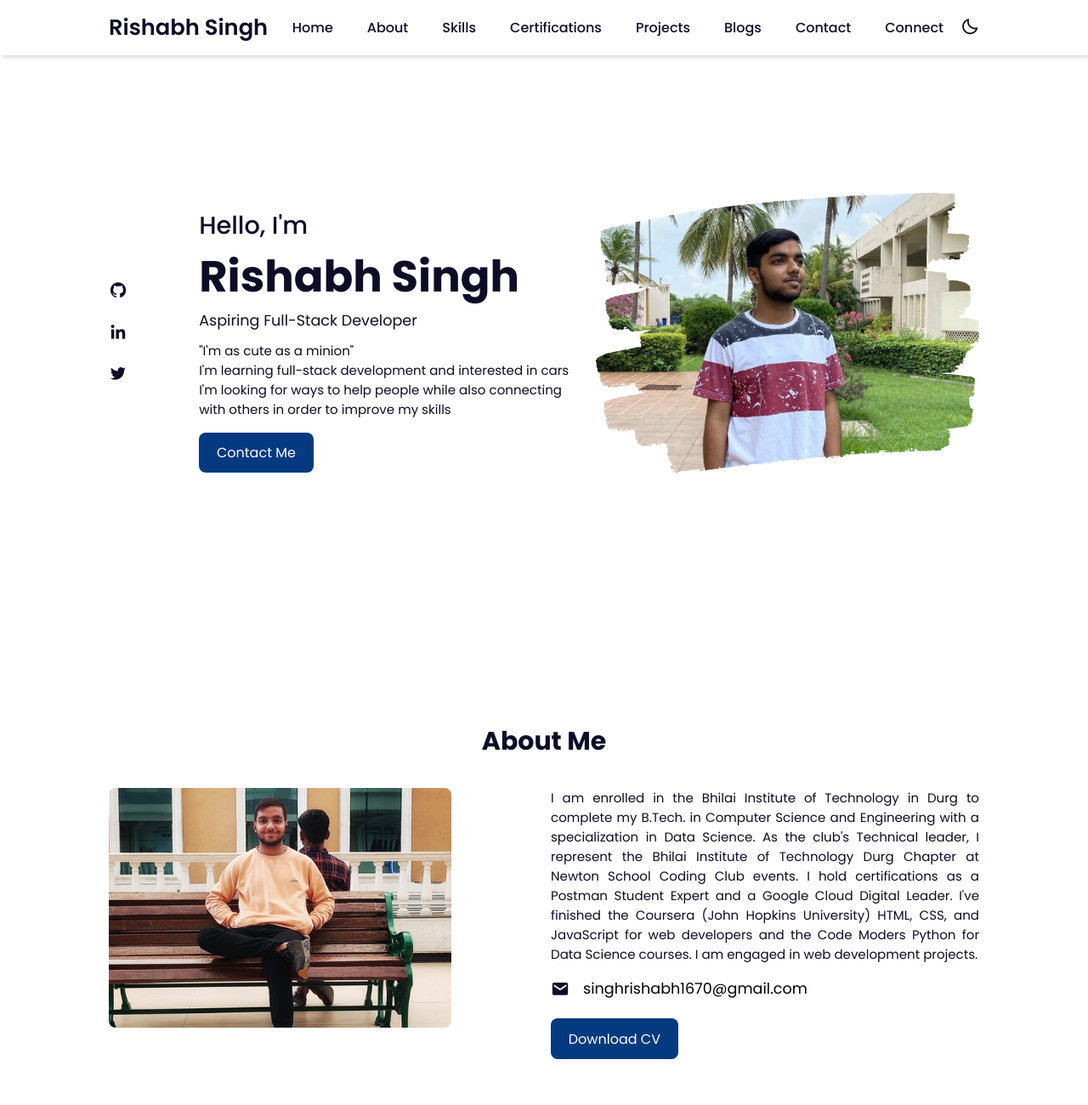
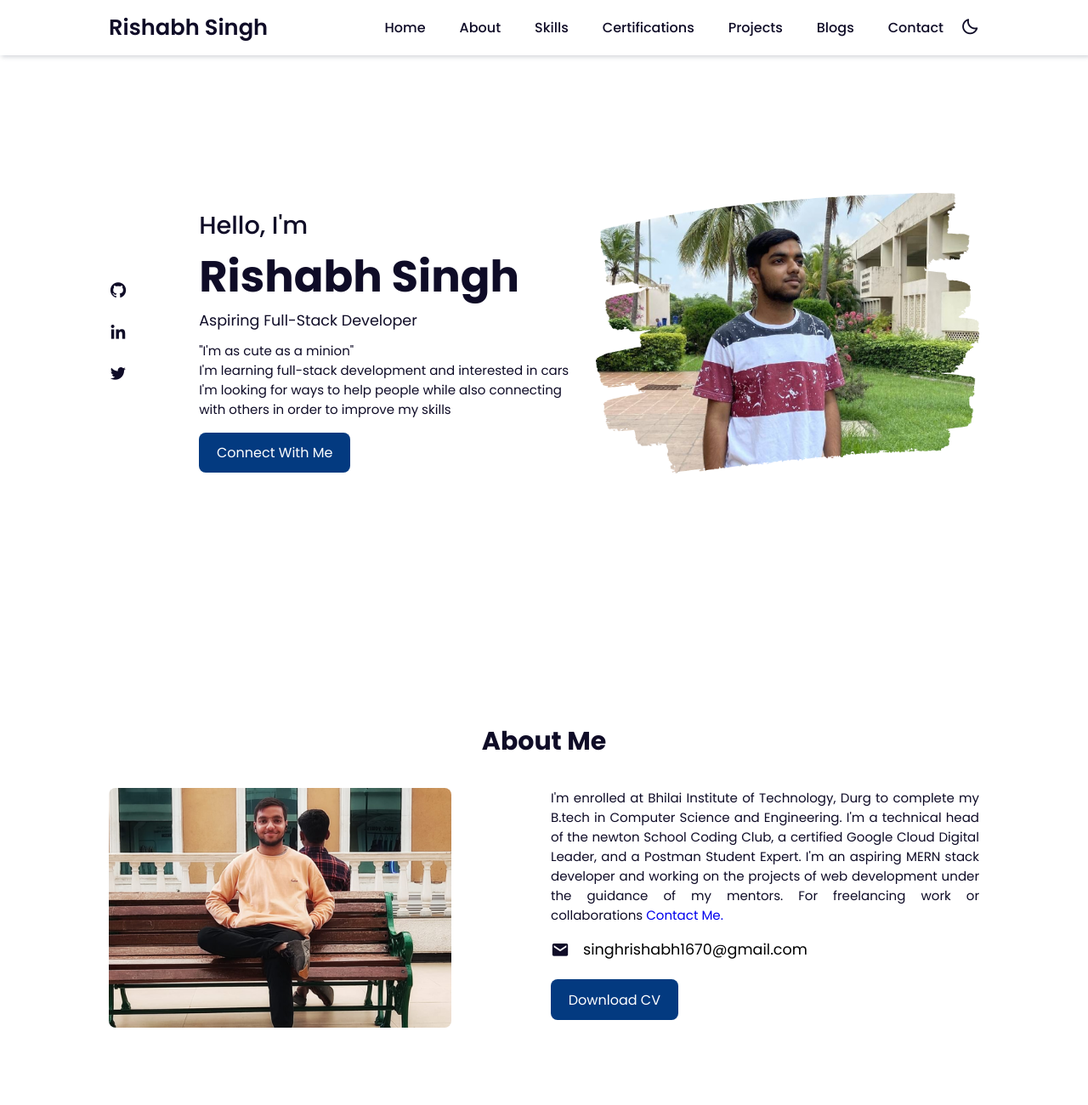
Before and after one commit to singhrishabh93/My.Portfolio.Website, a plain HTML site: page index.html in a window 1280 px wide. Shown: the top 1300 px of the page at 85% size. Drawn offline with nearby package versions, Linux system fonts and the light colour scheme.

Commit message:
Update index.html

```diff
--- a/index.html
+++ b/index.html
@@ -45,7 +45,7 @@
             <li><a href="#portfolio">Projects</a></li>
             <li><a href="#blogs">Blogs</a></li>
             <li><a href="#contact">Contact</a></li>
-            <li><a href="https://linktr.ee/singhrishabh">Connect</a></li>
+            <!-- <li><a href="https://linktr.ee/singhrishabh">Connect</a></li> -->
             <div class="bx bx-moon" id="darkmode"></div>
         </ul>
     </header>
@@ -65,7 +65,7 @@
             <h1>Rishabh Singh</h1>
             <h2>Aspiring Full-Stack Developer</h2>
             <p>"I'm as cute as a minion" <br> I'm learning full-stack development and interested in cars<br>I'm looking for ways to help people while also connecting with others in order to improve my skills</p>
-            <a href="mailto:singhrishabh1670@gmail.com" class="btn">Contact Me</a>
+            <a href="https://linktr.ee/singhrishabh" class="btn">Connect With Me</a>
         </div>
 
     </section>
@@ -81,7 +81,7 @@
                 <img src="121.png" alt="">
             </div>
             <div class="about-text">
-                <p>I am enrolled in the Bhilai Institute of Technology in Durg to complete my B.Tech. in Computer Science and Engineering with a specialization in Data Science. As the club's Technical leader, I represent the Bhilai Institute of Technology Durg Chapter at Newton School Coding Club events. I hold certifications as a Postman Student Expert and a Google Cloud Digital Leader. I've finished the Coursera (John Hopkins University) HTML, CSS, and JavaScript for web developers and the Code Moders Python for Data Science courses. I am engaged in web development projects.</p>
+                <p>I'm enrolled at Bhilai Institute of Technology, Durg to complete my B.tech in Computer Science and Engineering. I'm a technical head of the newton School Coding Club, a certified Google Cloud Digital Leader, and a Postman Student Expert. I'm an aspiring MERN stack developer and working on the projects of web development under the guidance of my mentors.  For freelancing work or collaborations <a href="mailto: singhrishabh1670@gmail.com" style="font-weight: 2000;">Contact Me.</a></p>
                 <div class="information">
                     <!-- Box 1 >
                     <div class="info-box">
@@ -298,7 +298,7 @@
     </div>
     <!-- Copyright -->
     <div class="copyright">
-        <p>Created and Managed By <a href="">Rishabh Singh</a> | 2023 All Right Reserved.</p>
+        <p>Created and Managed By <a href="https://linktr.ee/singhrishabh">Rishabh Singh</a> | 2023 All Right Reserved.</p>
     </div>
 
 
```
